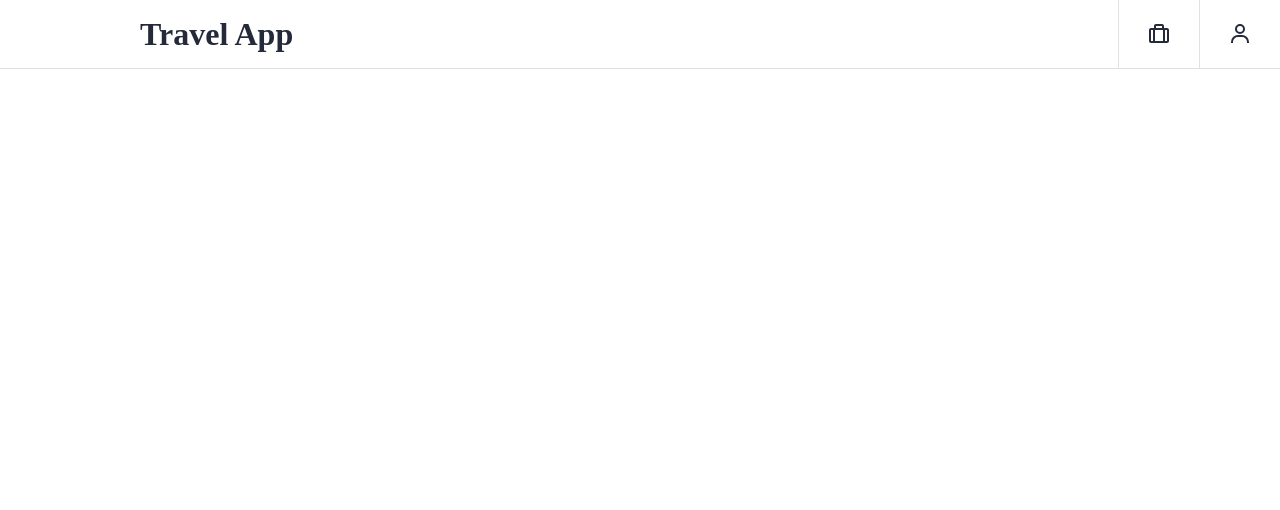
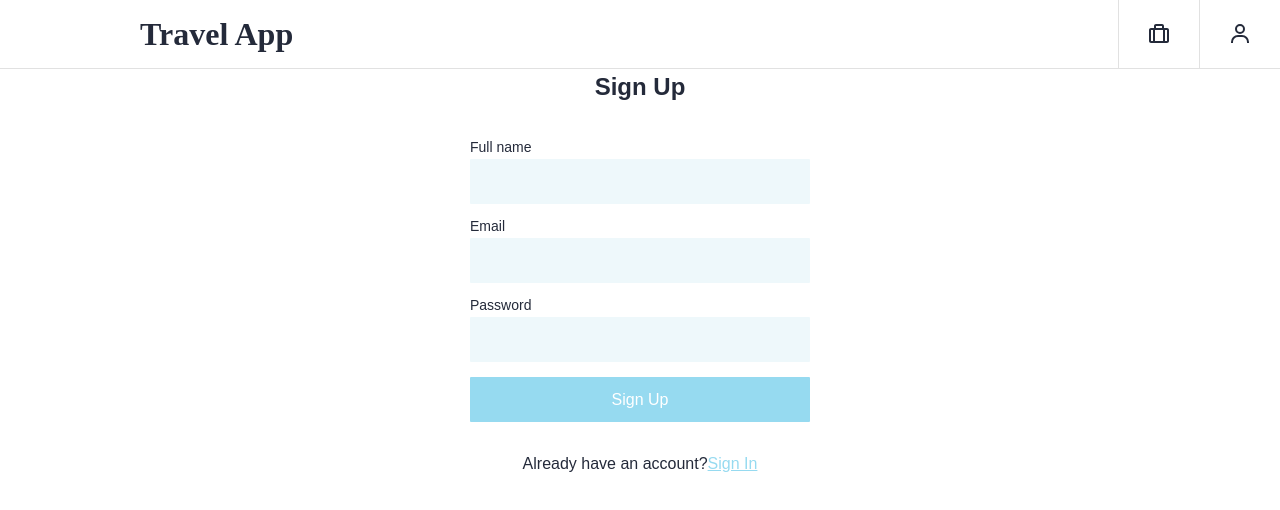
Before and after one commit to Saoa35/bookingtrips, a React (Create React App) app: page /sign-up in a window 1280 px wide. Shown: the top 510 px of the page. Built offline with nearby package versions, Linux system fonts and the light colour scheme.

Commit message:
+ added registration route

```diff
--- a/src/App.jsx
+++ b/src/App.jsx
@@ -1,6 +1,7 @@
 import { Route, Routes } from "react-router-dom";
 import { Header } from "./components/Header";
 import Home from "./pages/Home";
+import Registration from "./pages/Registration";
 
 function App() {
   return (
@@ -8,6 +9,7 @@ function App() {
       <Header />
       <Routes>
         <Route path="/" element={<Home />} />
+        <Route path="/sign-up" element={<Registration />} />
       </Routes>
     </>
   );
--- a/src/pages/Registration.jsx
+++ b/src/pages/Registration.jsx
@@ -23,7 +23,7 @@ function Registration() {
             data-test-id="auth-password"
             name="password"
             type="password"
-            autocomplete="new-password"
+            autoComplete="new-password"
             required
           />
         </label>
```
